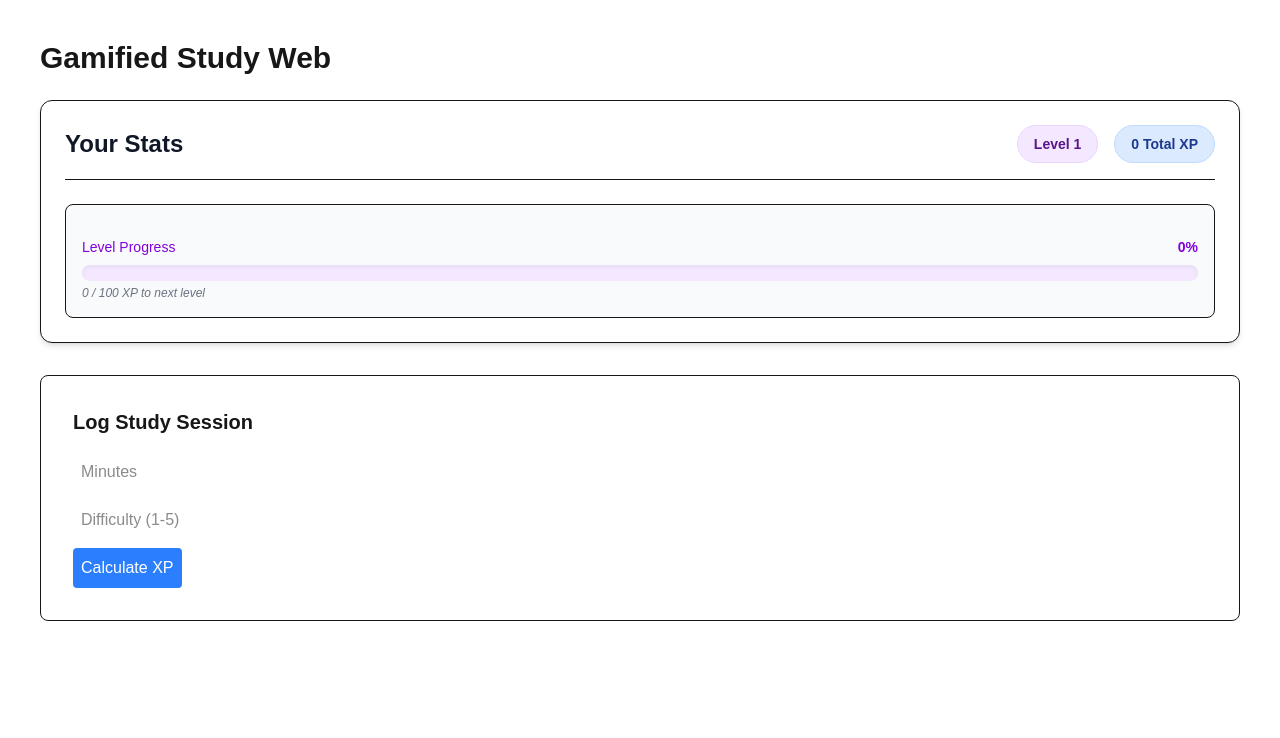
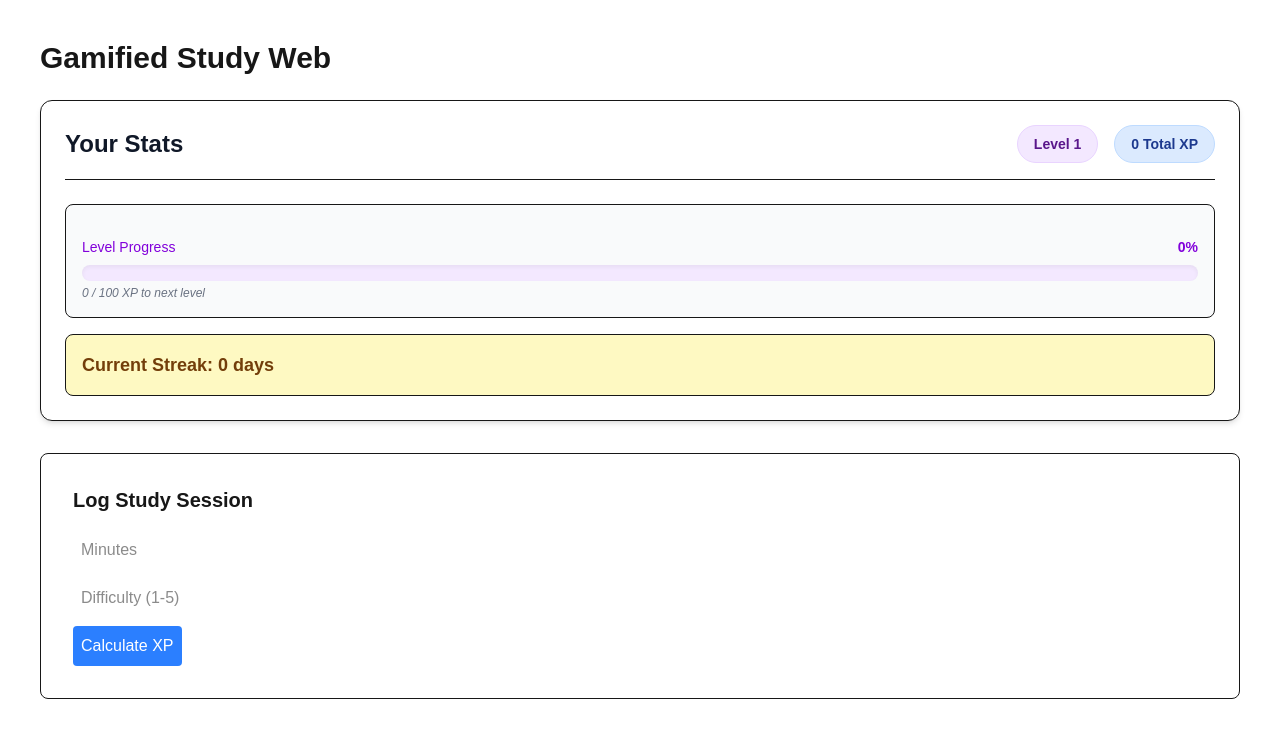
Before and after one commit to avfp/gamified-study, a Next.js app in the folder my-app/: page / in a window 1280 px wide. Shown: the top 738 px of the page. Built offline with nearby package versions, Linux system fonts and the light colour scheme.

Commit message:
streak add

```diff
--- a/my-app/src/components/Dashboard.tsx
+++ b/my-app/src/components/Dashboard.tsx
@@ -7,7 +7,7 @@ interface DashboardProps {
   streak: number;
 }
 
-export default function Dashboard({ totalXP }: DashboardProps) {
+export default function Dashboard({ totalXP, streak }: DashboardProps) {
   // For now, let's keep the Level logic simple:
   // Level = Total XP / 100, rounded down, minimum 1.
   const level = Math.floor(totalXP / 100) + 1;
@@ -35,6 +35,11 @@ export default function Dashboard({ totalXP }: DashboardProps) {
       <div className="p-4 bg-gray-50 rounded-lg border">
         <ProgressBar currentXP={totalXP} />
       </div>
+
+      {/* Streak Display */}
+      <div className="p-4 bg-yellow-100 rounded-lg border mt-4">
+        <p className="text-lg font-bold text-yellow-900">Current Streak: {streak} days</p>
+      </div>
     </div>
   );
 }
```
